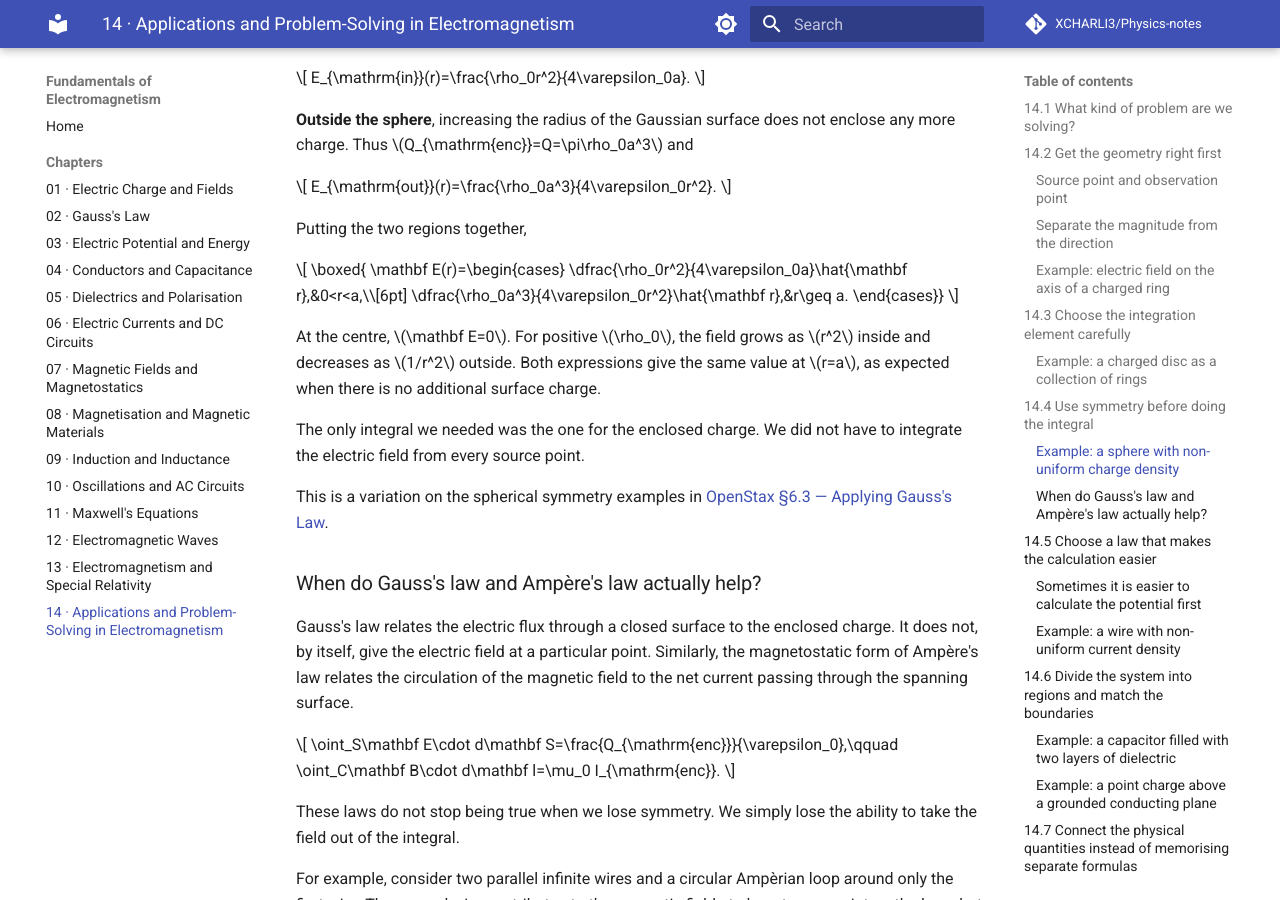
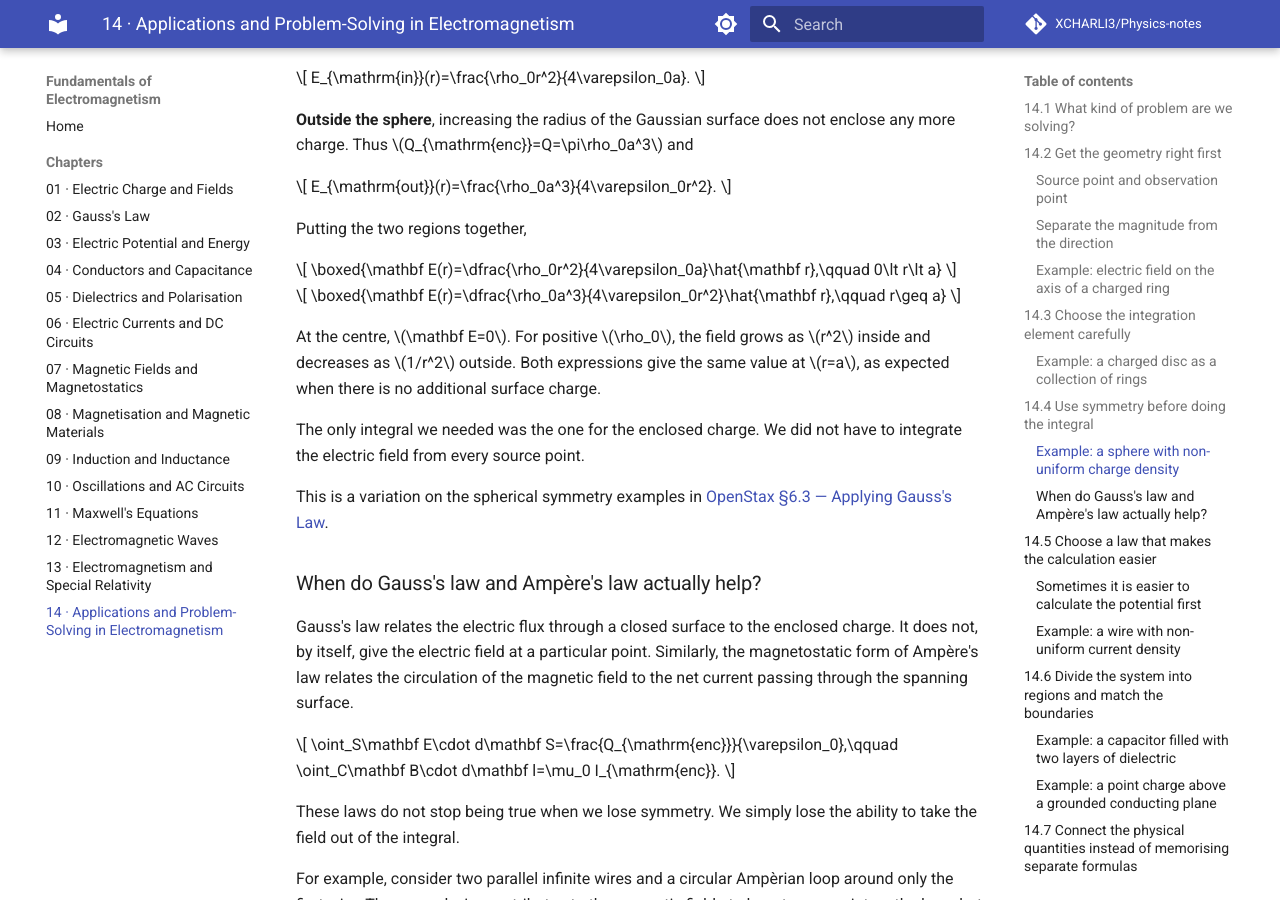
Before and after one commit to XCHARLI3/Physics-notes, an MkDocs documentation site: the page built from Fundamentals of Electromagnetism/Chapters/14-Applications-and-Problem-Solving.md, in a window 1280 px wide and 900 px high, scrolled down 7191 px. Built offline with MkDocs 1.6.1 and Material for MkDocs 9.7.7, drawn with Linux system fonts in a browser that asks for light colours; nearby versions of some CDN libraries; library files that are not in the unit come from our copies; comment, search, counter and statistics services are not loaded; some of the changed text lies outside the part shown.

Commit message:
Fix three piecewise equations for GitHub Markdown rendering

```diff
--- a/Fundamentals of Electromagnetism/Chapters/14-Applications-and-Problem-Solving.md
+++ b/Fundamentals of Electromagnetism/Chapters/14-Applications-and-Problem-Solving.md
@@ -299,11 +299,11 @@ $$
 Putting the two regions together,
 
 $$
-\boxed{
-\mathbf E(r)=\begin{cases}
-\dfrac{\rho_0r^2}{4\varepsilon_0a}\hat{\mathbf r},&0<r<a,\\[6pt]
-\dfrac{\rho_0a^3}{4\varepsilon_0r^2}\hat{\mathbf r},&r\geq a.
-\end{cases}}
+\boxed{\mathbf E(r)=\dfrac{\rho_0r^2}{4\varepsilon_0a}\hat{\mathbf r},\qquad 0\lt r\lt a}
+$$
+
+$$
+\boxed{\mathbf E(r)=\dfrac{\rho_0a^3}{4\varepsilon_0r^2}\hat{\mathbf r},\qquad r\geq a}
 $$
 
 At the centre, $\mathbf E=0$. For positive $\rho_0$, the field grows as $r^2$ inside and decreases as $1/r^2$ outside. Both expressions give the same value at $r=a$, as expected when there is no additional surface charge.
@@ -431,10 +431,11 @@ $$
 Outside, the enclosed current is the total current $2\pi J_0a^2/3$, giving
 
 $$
-\boxed{\mathbf B(s)=\begin{cases}
-\dfrac{\mu_0J_0s^2}{3a}\hat{\boldsymbol\phi},&0<s<a,\\[6pt]
-\dfrac{\mu_0J_0a^2}{3s}\hat{\boldsymbol\phi},&s\geq a.
-\end{cases}}
+\boxed{\mathbf B(s)=\dfrac{\mu_0J_0s^2}{3a}\hat{\boldsymbol\phi},\qquad 0\lt s\lt a}
+$$
+
+$$
+\boxed{\mathbf B(s)=\dfrac{\mu_0J_0a^2}{3s}\hat{\boldsymbol\phi},\qquad s\geq a}
 $$
 
 At the centre, $\mathbf B=0$. Compare this with the non-uniform sphere. We have done exactly the same kind of calculation: use symmetry, choose a surface or loop, calculate how much source is enclosed, and treat the inside and outside separately.
@@ -648,10 +649,11 @@ $$
 Putting the results together,
 
 $$
-\boxed{\mathbf E(s,t)=\begin{cases}
--\dfrac{s}{2}\dfrac{dB}{dt}\hat{\boldsymbol\phi},&0<s<a,\\[7pt]
--\dfrac{a^2}{2s}\dfrac{dB}{dt}\hat{\boldsymbol\phi},&s\geq a.
-\end{cases}}
+\boxed{\mathbf E(s,t)=-\dfrac{s}{2}\dfrac{dB}{dt}\hat{\boldsymbol\phi},\qquad 0\lt s\lt a}
+$$
+
+$$
+\boxed{\mathbf E(s,t)=-\dfrac{a^2}{2s}\dfrac{dB}{dt}\hat{\boldsymbol\phi},\qquad s\geq a}
 $$
 
 The electric field is zero at the centre and the two expressions agree at $s=a$. If $B$ increases in the positive $z$ direction, $E_\phi$ is negative, which agrees with Lenz's law.
```
